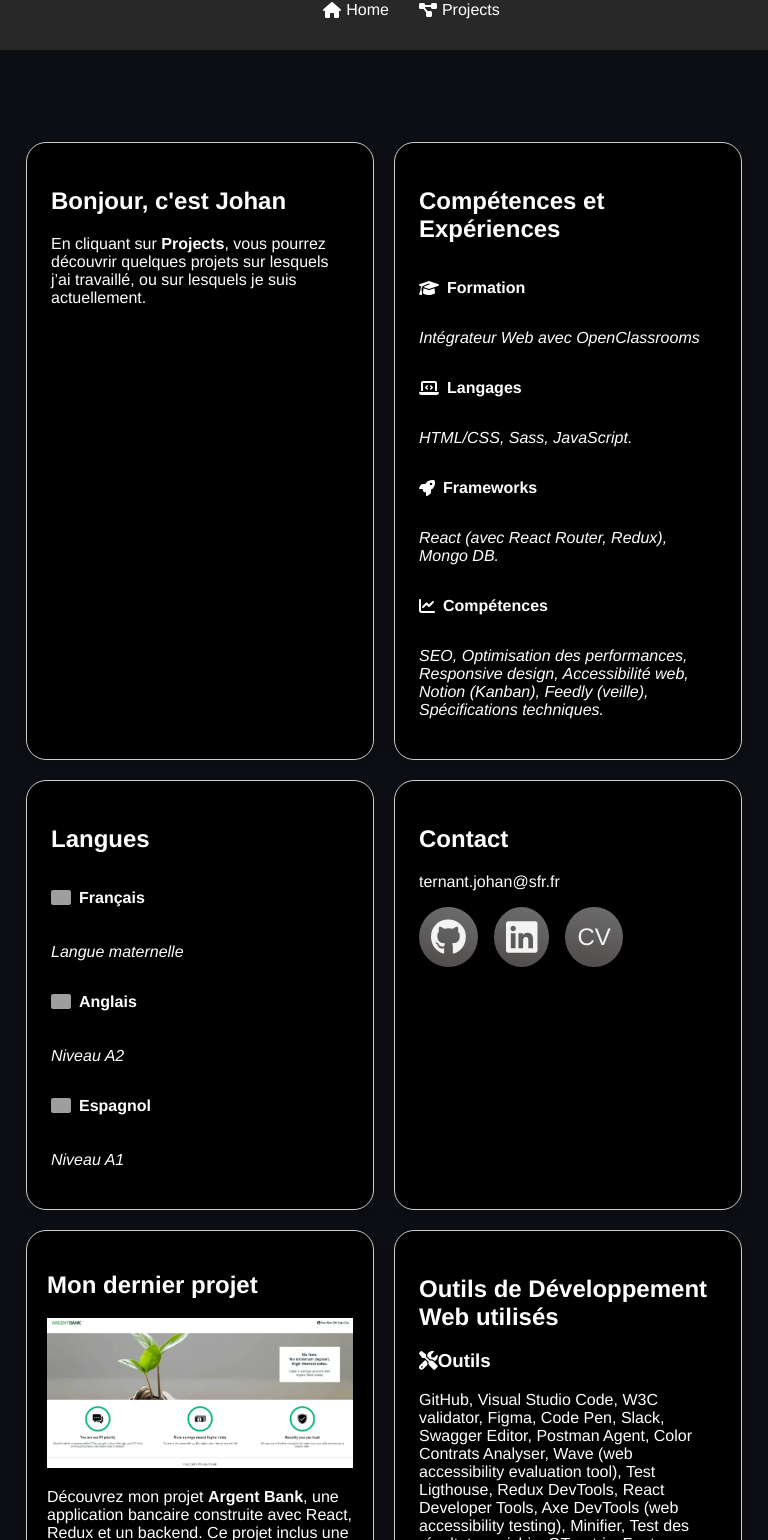
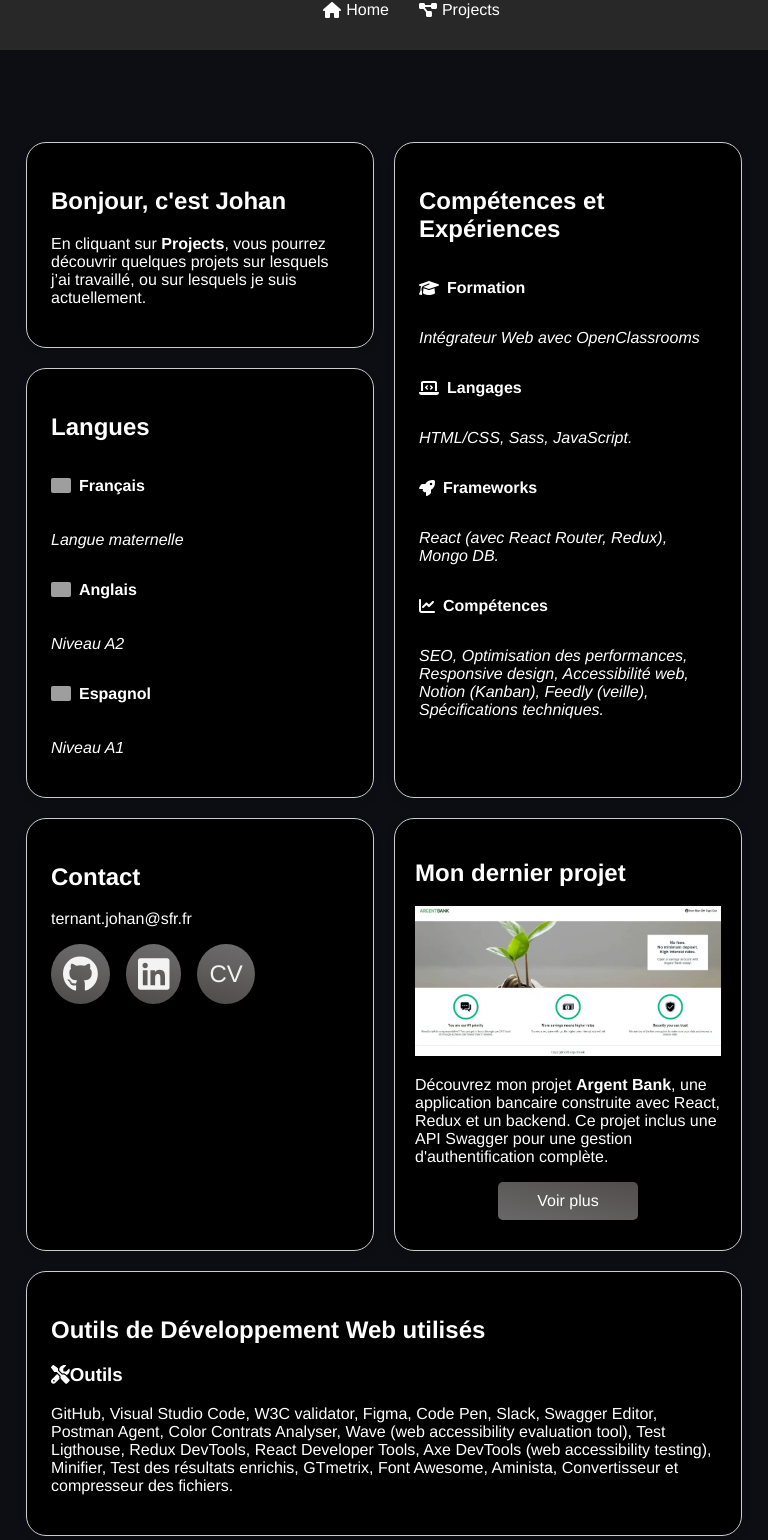
Before and after one commit to Johan-Tnt/Mon-Portfolio-Johan-Ternant, a React (Vite) app in the folder portfolio-johan-ternant/: page / in a window 768 px wide. Shown: the part 150-1690 px from the top of the page. Built offline with nearby package versions, Linux system fonts and the light colour scheme; grey boxes are pictures that could not be loaded.

Commit message:
Fixed Bento Design.

```diff
--- a/portfolio-johan-ternant/src/sass/home.scss
+++ b/portfolio-johan-ternant/src/sass/home.scss
@@ -25,8 +25,8 @@
   }*/
 
   /*.box-skills {
-    grid-column: span 2; //Exemple pour que cette boîte occupe deux colonnes
-  grid-row: span 2; //Et occupe deux lignes
+    //grid-column: span 2; //Exemple pour que cette boîte occupe deux colonnes
+    grid-row: span 2; //Et occupe deux lignes
   }*/
 
   .box-languages {
@@ -44,10 +44,11 @@
     grid-row: span 2; //Cette boîte prend plus de place
   }
 
-  /*.box-web-tools {
+  .box-web-tools {
     //grid-column: span 2;
-    grid-row: span 1;
-  }*/
+    //grid-row: span 1;
+    height: auto;
+  }
 
   //Contient le tableau de la Box Compétences et Expériences
   .skills-item {
@@ -174,11 +175,6 @@
   }
 }
 
-//Box Outils Web Utilisés
-.box-web-tools {
-  height: auto;
-}
-
 //Media queries
 @media (max-width: 320px) {
   .home {
@@ -218,6 +214,7 @@
 
     .box-last-projects {
       grid-column: span 1; //Cette boîte occupe une seule colonne
+      grid-row: span 1;
     }
 
     .skills-item,
@@ -250,8 +247,16 @@
     grid-column: span 2; //Cette boîte occupe deux colonnes
   }
 
+  .box-skills {
+    grid-row: span 2; //Et occupe deux lignes
+  }
+
   .box-last-projects {
     grid-column: span 2; //Elle reste grande sur tablette
+  }
+
+  .box-web-tools {
+    grid-column: span 2;
   }
 
   .skills-item,
```
